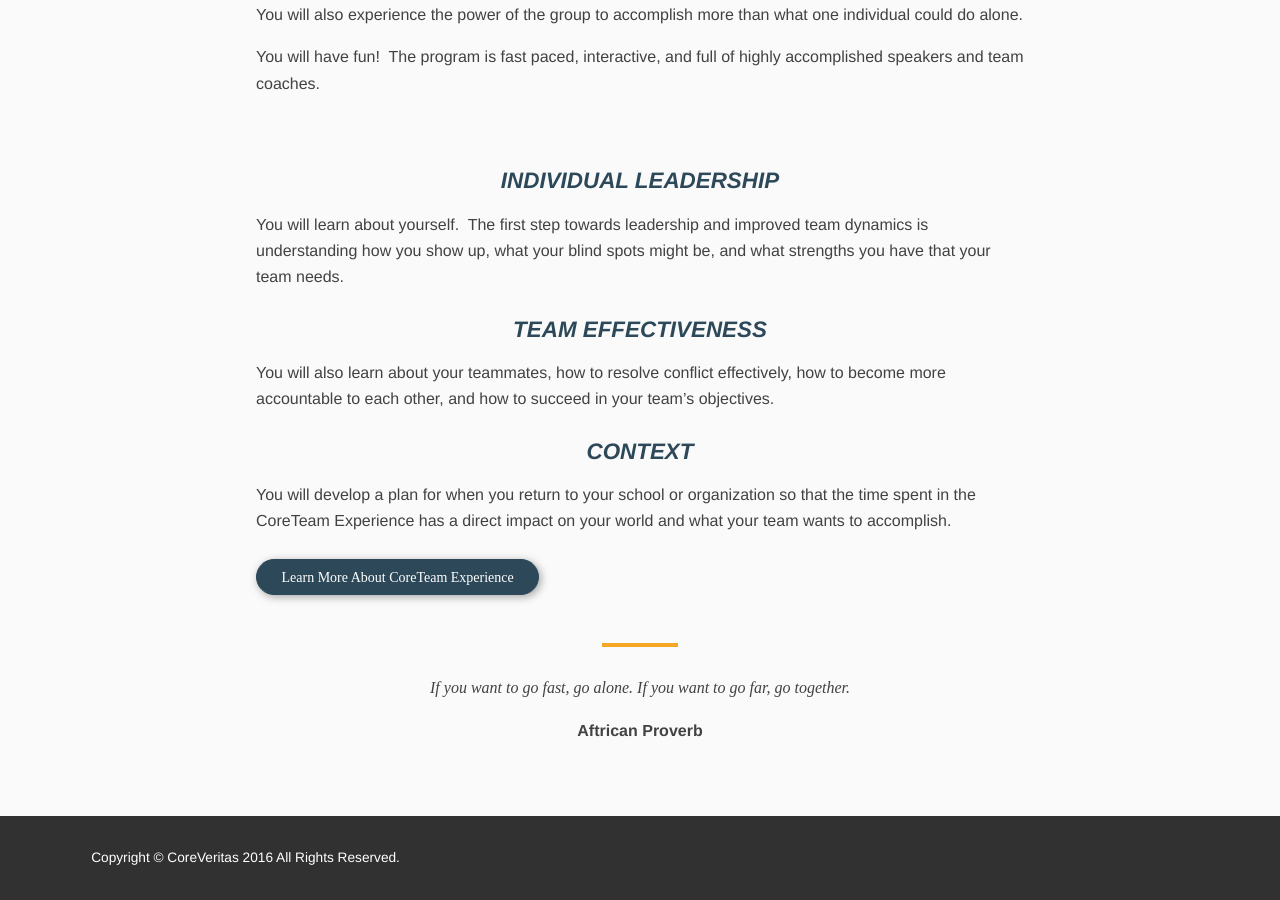
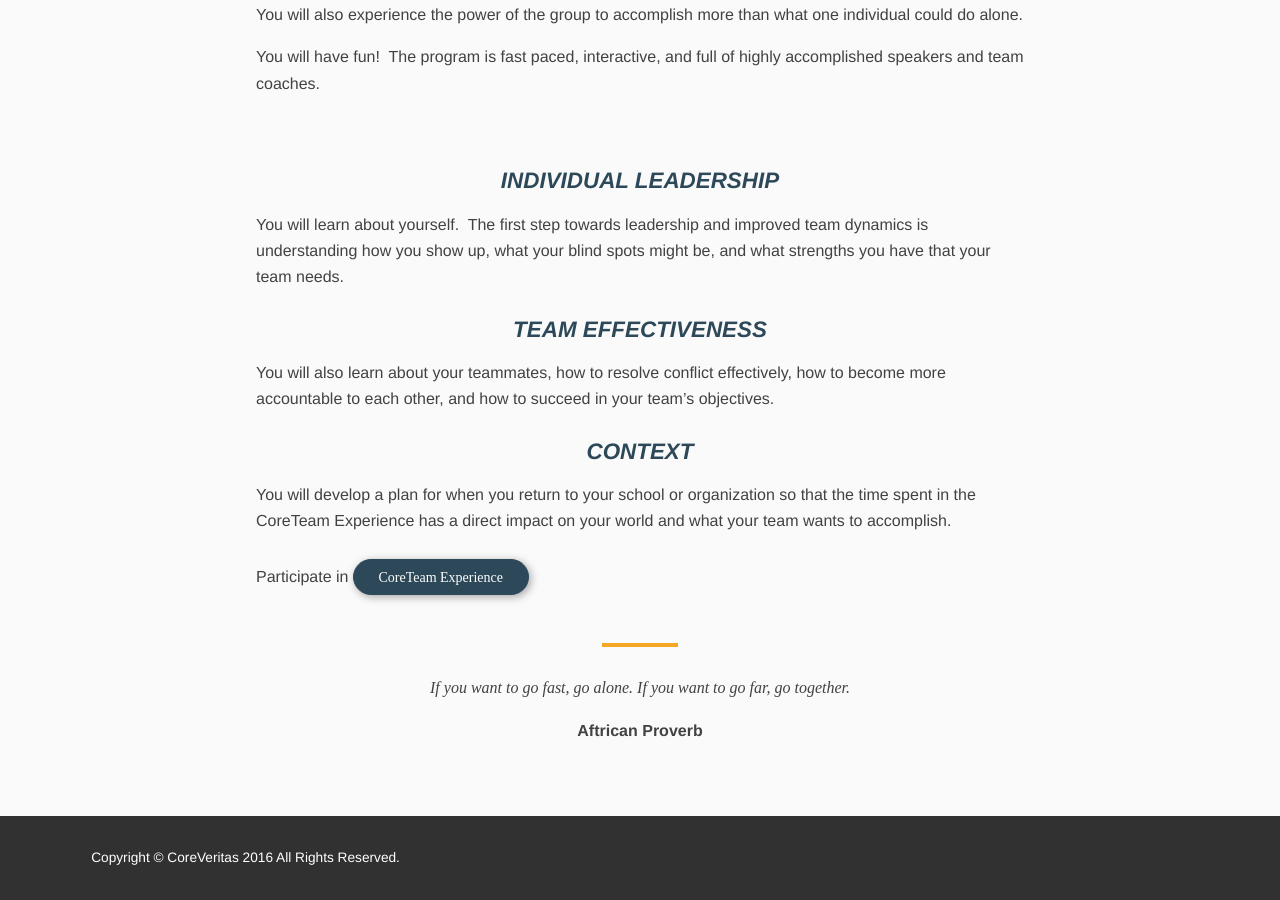
Before and after one commit to michaeldmcqueen/coreveritas.org, a Jekyll site: the page built from pages/team/team.md, in a window 1280 px wide and 900 px high, scrolled down 774 px. Built offline with Jekyll 4.4.1, drawn with Linux system fonts in a browser that asks for light colours; nearby versions of some CDN libraries.

Commit message:
Updated '/pages/team/team.md' via CloudCannon

```diff
--- a/pages/team/team.md
+++ b/pages/team/team.md
@@ -31,4 +31,4 @@ You will learn about yourself.&nbsp; The first step towards leadership and impro
 
 You will develop a plan for when you return to your school or organization so that the time spent in the CoreTeam Experience has a direct impact on your world and what your team wants to accomplish.
 
-<div class="btn"><a href="http://coreteamexperience.com/" target="blank">Learn More About CoreTeam Experience</a></div>
+<div class="btn">Participate in <a href="http://coreteamexperience.com/" target="blank">CoreTeam Experience</a></div>
```
